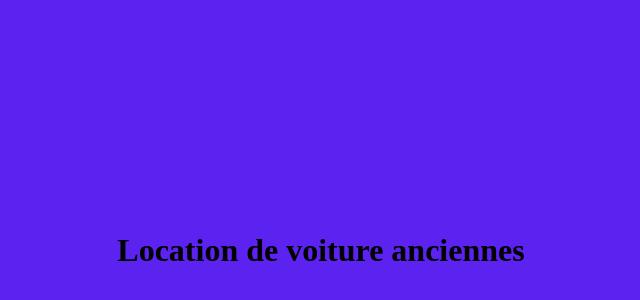
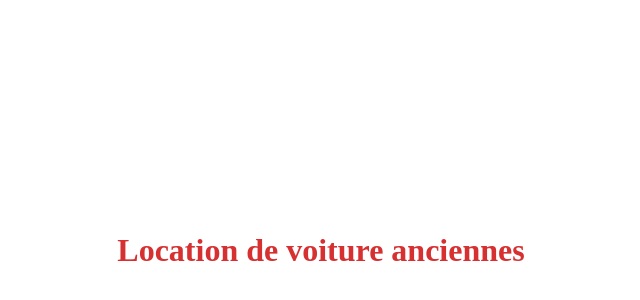
Before and after one commit to tbboy/exercice, a plain HTML site: page index.html in a window 1280 px wide. Shown: the part 42-342 px from the top of the page, without its empty margins (319-959 px from the left). Drawn offline with Linux system fonts and the light colour scheme.

Commit message:
Ajouter une liste des voitures vendu

```diff
--- a/index.html
+++ b/index.html
@@ -4,7 +4,7 @@
   	<meta charset="utf-8">
   	<title></title>
   </head>
-  <body style="background-color:#40ED">
-  	<h1 style="padding-top:20%;padding-bottom: 20%;text-align: center; color:#23456; ">Location de voiture anciennes</h1>
+  <body style="background-color:#FFFFFF">
+  	<h1 style="padding-top:20%;padding-bottom: 20%;text-align: center; color:#d63031; ">Location de voiture anciennes</h1>
   </body>
 <html>
```
Also changed, not shown: Automobile Disponible.txt, Listes des voitures vendu.txt (added), README.txt, Toutes les marques automobiles .txt.
